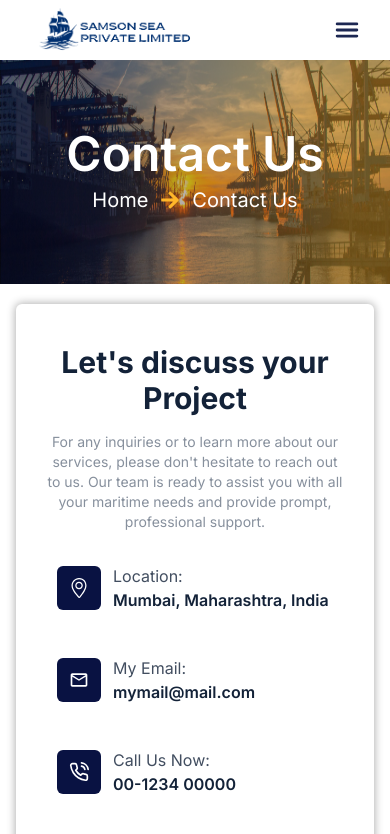
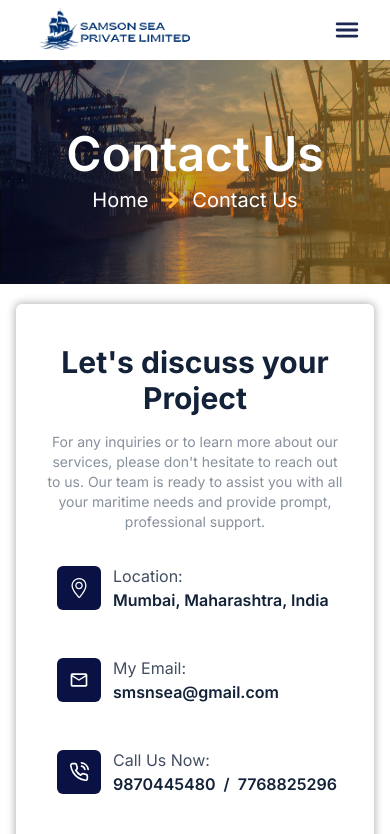
Before and after one commit to Pratham2137/SamsonSea, a React (Vite) app: page /contact-us in a window 390 px wide. Shown: the top 834 px of the page. Built offline with nearby package versions, Linux system fonts and the light colour scheme.

Commit message:
contact details added and comments

```diff
--- a/src/components/AboutUs.jsx
+++ b/src/components/AboutUs.jsx
@@ -193,7 +193,7 @@ const AboutUs = () => {
           {/*Our History Section End*/}
 
           {/*Our mission Section Start*/}
-          <div className="flex justify-around items-center mb-10 lg:flex-row flex-col-reverse">
+          <div className="flex justify-around items-center mb-4 lg:mb-10 lg:flex-row flex-col-reverse overflow-hidden">
             <div className="lg:w-[40%] w-full flex flex-col gap-5">
               <div>
                 <SubtitleContainer text="Mission" className="ourMissionText" />
@@ -266,7 +266,7 @@ const AboutUs = () => {
           {/*Our Mission Section End*/}
 
           {/*Our Industry Section Start*/}
-          <div className="flex lg:justify-around items-center mt-5 lg:flex-row flex-col justify-center ">
+          <div className="flex lg:justify-around items-center lg:mt-5 lg:flex-row flex-col justify-center ">
             <div className="overflow-hidden rounded-xl mb-10 lg:mb-0">
               <ImageEffect
                 src={ourIndustry}
--- a/src/components/ContactForm.jsx
+++ b/src/components/ContactForm.jsx
@@ -37,6 +37,7 @@ const ContactForm = ({ className }) => {
         formData.append("phone", formattedPhone);
 
         fetch(scriptURL, { method: "POST", body: formData })
+          // eslint-disable-next-line no-unused-vars
           .then((response) =>
             alert("Thank you! Your form is submitted successfully.")
           )
@@ -90,7 +91,12 @@ const ContactForm = ({ className }) => {
               </div>
               <div>
                 <h5 className="text-[#424E60]">My Email:</h5>
-                <p className="text-[#132238] font-semibold">mymail@mail.com</p>
+                <a
+                  href="mailto:smsnsea@gmail.com"
+                  className="text-[#132238] font-semibold"
+                >
+                  smsnsea@gmail.com
+                </a>
               </div>
             </div>
             <div className="flex items-center gap-3 hover:shadow-md w-[300px] p-3 rounded-md">
@@ -99,7 +105,11 @@ const ContactForm = ({ className }) => {
               </div>
               <div>
                 <h5 className="text-[#424E60]">Call Us Now:</h5>
-                <p className="text-[#132238] font-semibold">00-1234 00000</p>
+                <div className="text-[#132238] font-semibold flex ">
+                  <a href="tel:9870445480">9870445480</a>
+                  <p>&ensp;/&ensp;</p>
+                  <a href="tel:7768825296">7768825296</a>
+                </div>
               </div>
             </div>
           </div>
@@ -183,7 +193,7 @@ const ContactForm = ({ className }) => {
                   className="w-full py-2.5 text-base border-b border-gray-300 bg-transparent outline-none focus:border-[#091242] transition-all "
                   defaultValue="Select a Service"
                 >
-                  <option value="Select a Service" disabled >
+                  <option value="Select a Service" disabled>
                     Select a Service*
                   </option>
                   <option value="Ship Management & Consultancy Services">
--- a/src/components/Footer.jsx
+++ b/src/components/Footer.jsx
@@ -46,16 +46,18 @@ const Footer = () => {
               <img src={emailIcon}></img>
               <div className="flex flex-col">
                 <p>Email</p>
-                <a href="mailto:contact@Delhiveryshipping.com">
-                  contact@Delhiveryshipping.com
-                </a>
+                <a href="mailto:smsnsea@gmail.com">smsnsea@gmail.com</a>
               </div>
             </div>
             <div className="flex gap-3 items-center">
               <img src={callIcon}></img>
               <div className="flex flex-col">
                 <p>Call Us</p>
-                <a href="tel:00112365489">(00) 112 365 489</a>
+                <div className="flex">
+                  <a href="tel:9870445480">9870445480</a>
+                  <p>&emsp;/&emsp;</p>
+                  <a href="tel:7768825296">7768825296</a>
+                </div>
               </div>
             </div>
           </div>
--- a/src/components/HeroFeaturesSection.jsx
+++ b/src/components/HeroFeaturesSection.jsx
@@ -6,11 +6,13 @@ import gsap from "gsap";
 import { ScrollTrigger } from "gsap/ScrollTrigger";
 import { useEffect, useState } from "react";
 
+// HeroFeaturesSection component starts here
 const HeroFeaturesSection = () => {
-  const [isBgLoaded, setIsBgLoaded] = useState(false);
+  const [isBgLoaded, setIsBgLoaded] = useState(false); // State to track background image loading
 
   gsap.registerPlugin(useGSAP, ScrollTrigger);
 
+  // Animation timeline for features section when scrolling
   useGSAP(() => {
     let featureAnimate = gsap.timeline({
       scrollTrigger: {
@@ -21,6 +23,7 @@ const HeroFeaturesSection = () => {
       },
     });
 
+    // Animates feature text and cards when in view
     featureAnimate.from(".AnimateFeatureText", {
       opacity: 0,
       y: "40px",
@@ -38,7 +41,7 @@ const HeroFeaturesSection = () => {
     );
   });
 
-  // Lazy load the background image when the screen size is large enough
+  // Lazy load the background image for large screens
   useEffect(() => {
     if (window.innerWidth >= 1024) {
       const img = new Image();
@@ -56,6 +59,7 @@ const HeroFeaturesSection = () => {
         }}
       >
         <div className="max-w-[1200px] min-w-[350px] flex flex-col lg:flex-row justify-center items-center gap-10 px-5">
+          {/* Feature Description */}
           <div className="flex justify-center w-full h-full flex-col gap-2">
             <p className="AnimateFeatureText text-[--pageYellow] uppercase tracking-wider text-lg font-bold">
               Why Us ?
@@ -77,6 +81,8 @@ const HeroFeaturesSection = () => {
               </Link>
             </div>
           </div>
+
+          {/* Features List */}
           <div className="flex flex-col gap-y-6 featuresContainer">
             {homeFeatureSection.map((item) => (
               <div
@@ -98,5 +104,6 @@ const HeroFeaturesSection = () => {
     </div>
   );
 };
+// HeroFeaturesSection component ends here
 
 export default HeroFeaturesSection;
--- a/src/components/HeroSection.jsx
+++ b/src/components/HeroSection.jsx
@@ -1,11 +1,14 @@
 import Logo from "../assets/HomePage/SAMSON SEA PNG.png";
 import Video from "../assets/HomePage/SAMSON NO TEXT.mp4";
 
+// HeroSection component starts here
 const HeroSection = () => {
   return (
+    // Main container for the Hero Section: positions and centers the video and logo
     <div
       className={`h-[calc(100vh-60px)] relative flex justify-center items-center`}
     >
+      {/* Background video component: covers entire section and plays automatically */}
       <video
         autoPlay
         loop
@@ -15,9 +18,12 @@ const HeroSection = () => {
       >
         <source src={Video} type="video/mp4" />
       </video>
-      <img src={Logo} alt="Logo" className={`absolute z-2 h-[300px]`}  />
+
+      {/* Logo component: Positioned above the video */}
+      <img src={Logo} alt="Logo" className={`absolute z-2 h-[300px]`} />
     </div>
   );
 };
+// HeroSection component ends here
 
 export default HeroSection;
--- a/src/components/Home.jsx
+++ b/src/components/Home.jsx
@@ -4,15 +4,15 @@ import HeroFeaturesSection from "./HeroFeaturesSection";
 import HeroSection from "./HeroSection";
 import HeroServiceSection from "./HeroServiceSection";
 
+// Home component starts here
 const Home = () => {
   return (
     <main className="relative">
       {/* Hero sections */}
-      <HeroSection />
-      <HeroAboutSection />
-      <HeroServiceSection />
-      <HeroFeaturesSection />
-
+      <HeroSection /> {/* Main hero section with background video and logo */}
+      <HeroAboutSection /> {/* Section for "About" content */}
+      <HeroServiceSection /> {/* Section describing services */}
+      <HeroFeaturesSection /> {/* Section showcasing features */}
       {/* Contact Form Wrapper with padding */}
       <div className="relative flex justify-center lg:pb-[650px] pb-[1200px] md:pb-[1100px] lg:mt-[-100px]">
         {/* Floating Contact Form */}
@@ -21,5 +21,6 @@ const Home = () => {
     </main>
   );
 };
+// Home component ends here
 
 export default Home;
--- a/src/components/Service.jsx
+++ b/src/components/Service.jsx
@@ -4,12 +4,15 @@ import { useGSAP } from "@gsap/react";
 import gsap from "gsap";
 import { ScrollTrigger } from "gsap/ScrollTrigger";
 
+// Service component starts here
 const Service = () => {
   gsap.registerPlugin(useGSAP, ScrollTrigger);
 
+  // Animations for the service sections
   useGSAP(() => {
     let servicePageAnimate = gsap.timeline({});
 
+    // Animate the text and images on scroll
     servicePageAnimate.from(".serviceSectionText", {
       delay: 0.3,
       opacity: 0,
@@ -31,18 +34,23 @@ const Service = () => {
 
   return (
     <div>
+      {/* Page Navigation Component */}
       <PageNavigate title="Service" src="/" />
+
+      {/* Services Section */}
       <div className="flex justify-center py-16 px-5">
         <div className="flex flex-col gap-10 justify-center max-w-[1200px] min-w-[350px]">
+          {/* Loop through services array */}
           {Services.map((service) => (
             <div
               key={service.id}
               className="flex justify-center gap-10 items-center flex-col-reverse md:odd:flex-row md:even:flex-row-reverse"
             >
+              {/* Service Text Section */}
               <div className="md:w-[40%] w-full flex flex-col gap-5">
                 <div className="relative serviceSectionText">
                   <h4
-                    className="text-[#091242] md:text-4xl text-3xl font-extrabold "
+                    className="text-[#091242] md:text-4xl text-3xl font-extrabold"
                     dangerouslySetInnerHTML={{ __html: service.title }}
                   />
                   <span className="bg-[--pageYellow] absolute border-none h-[3px] w-[15%] -bottom-1 left-0 "></span>
@@ -51,10 +59,12 @@ const Service = () => {
                   {service.desc}
                 </p>
               </div>
+
+              {/* Service Image Section */}
               <div className="h-full flex justify-center items-center serviceSectionImg">
                 <img
                   src={service.imgURL}
-                  alt="Service 1"
+                  alt={service.title}
                   className="md:h-[300px] md:w-[350px] h-[200px]"
                   loading="lazy"
                 />
@@ -66,5 +76,6 @@ const Service = () => {
     </div>
   );
 };
+// Service component ends here
 
 export default Service;
```
Also changed, not shown: src/components/HeroAboutSection.jsx (+20 -3 lines), src/components/HeroServiceSection.jsx (+19 -7 lines).
